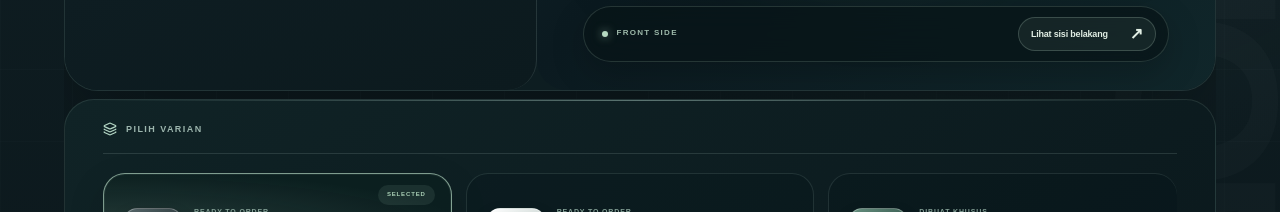
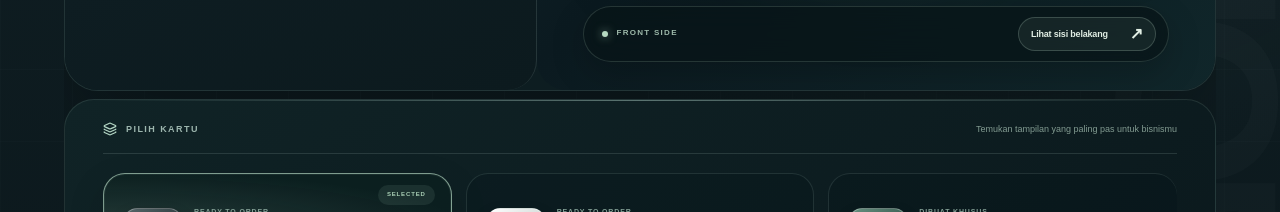
Before and after one commit to chanvianz-ui/ditapaja, a Next.js app: page / in a window 1280 px wide. Shown: the part 2400-2612 px from the top of the page. Built offline with nearby package versions, Linux system fonts and the light colour scheme.

Commit message:
Clarify collection variant selector copy

```diff
--- a/app/components/product-carousel.tsx
+++ b/app/components/product-carousel.tsx
@@ -105,7 +105,8 @@ export default function ProductCarousel({ products }: { products: Product[] }) {
 
       <div className="dt-edition-selector">
         <div className="dt-selector-heading">
-          <span><Layers3 size={14}/> PILIH VARIAN</span>
+          <span><Layers3 size={14}/> PILIH KARTU</span>
+          <small>Temukan tampilan yang paling pas untuk bisnismu</small>
         </div>
         <div className="dt-selector-options">
           {products.map((p, i) => (
```
